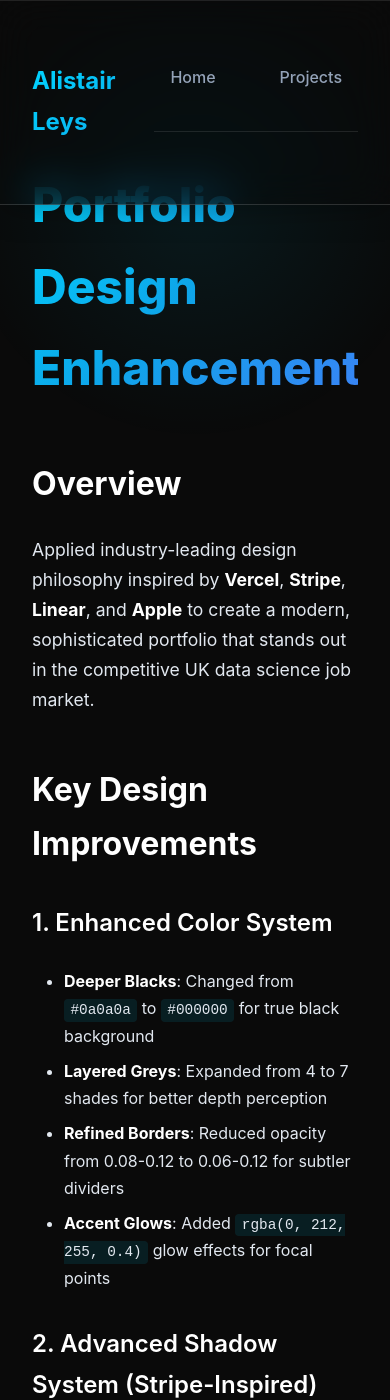
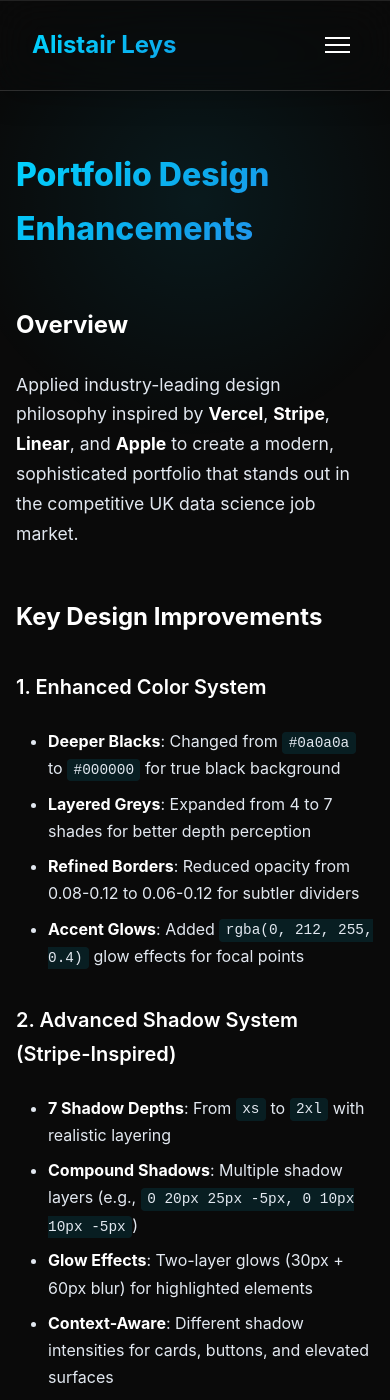
Before and after one commit to AlistairLeys/alistairleys.github.io, a Jekyll site: the page built from DESIGN_IMPROVEMENTS.md, in a window 390 px wide and 1400 px high. Built offline with Jekyll 4.4.1, drawn with Linux system fonts in a browser that asks for light colours; our own code applies the rules of GitHub Pages for plain Markdown files; some of the changed text lies outside the part shown.

Commit message:
FEATURE: Add mobile hamburger navigation menu
Task 7 - Mobile Navigation Menu:
- Added hamburger menu button (visible only on mobile <768px)
- Implemented slide-down mobile nav with smooth transitions
- Added animated hamburger icon (transforms to X when active)
- Mobile nav has full-width centered links with larger tap targets
- Auto-closes when clicking nav links or outside menu
- Includes responsive typography adjustments for mobile
- Glass morphism effect on mobile menu for visual consistency

Improves mobile UX significantly - navigation now accessible on small screens

```diff
--- a/_layouts/default.html
+++ b/_layouts/default.html
@@ -235,13 +235,103 @@
             color: var(--text-primary);
             font-weight: 600;
         }
+
+        /* Mobile Menu Styles */
+        .mobile-menu-toggle {
+            display: none;
+            background: none;
+            border: none;
+            cursor: pointer;
+            padding: 0.5rem;
+            z-index: 1001;
+        }
+
+        .mobile-menu-toggle span {
+            display: block;
+            width: 25px;
+            height: 2px;
+            background: var(--text-primary);
+            margin: 5px 0;
+            transition: all 0.3s ease;
+        }
+
+        .mobile-menu-toggle.active span:nth-child(1) {
+            transform: rotate(45deg) translate(7px, 7px);
+        }
+
+        .mobile-menu-toggle.active span:nth-child(2) {
+            opacity: 0;
+        }
+
+        .mobile-menu-toggle.active span:nth-child(3) {
+            transform: rotate(-45deg) translate(7px, -7px);
+        }
+
+        /* Mobile Responsive Styles */
+        @media (max-width: 768px) {
+            .mobile-menu-toggle {
+                display: block;
+            }
+
+            header nav {
+                position: fixed;
+                top: 80px;
+                left: 0;
+                right: 0;
+                flex-direction: column;
+                background: rgba(10, 10, 10, 0.98);
+                backdrop-filter: blur(20px);
+                padding: 2rem;
+                gap: 1rem;
+                transform: translateY(-100%);
+                opacity: 0;
+                visibility: hidden;
+                transition: all 0.3s ease;
+                border-bottom: 1px solid rgba(255, 255, 255, 0.15);
+                box-shadow: 0 4px 20px rgba(0, 0, 0, 0.5);
+            }
+
+            header nav.active {
+                transform: translateY(0);
+                opacity: 1;
+                visibility: visible;
+            }
+
+            header nav a {
+                width: 100%;
+                text-align: center;
+                padding: 1rem;
+                font-size: 1.1rem;
+            }
+
+            .container {
+                padding: 1rem;
+            }
+
+            h1 {
+                font-size: 2rem;
+            }
+
+            h2 {
+                font-size: 1.5rem;
+            }
+
+            h3 {
+                font-size: 1.25rem;
+            }
+        }
     </style>
 </head>
 <body>
     <header>
         <div class="header-content">
             <a href="/" class="logo">Alistair Leys</a>
-            <nav>
+            <button class="mobile-menu-toggle" aria-label="Toggle navigation menu">
+                <span></span>
+                <span></span>
+                <span></span>
+            </button>
+            <nav class="nav">
                 <a href="/">Home</a>
                 <a href="/projects/">Projects</a>
             </nav>
```
Also changed, not shown: other parts of _layouts/default.html (+29 -0 lines).
